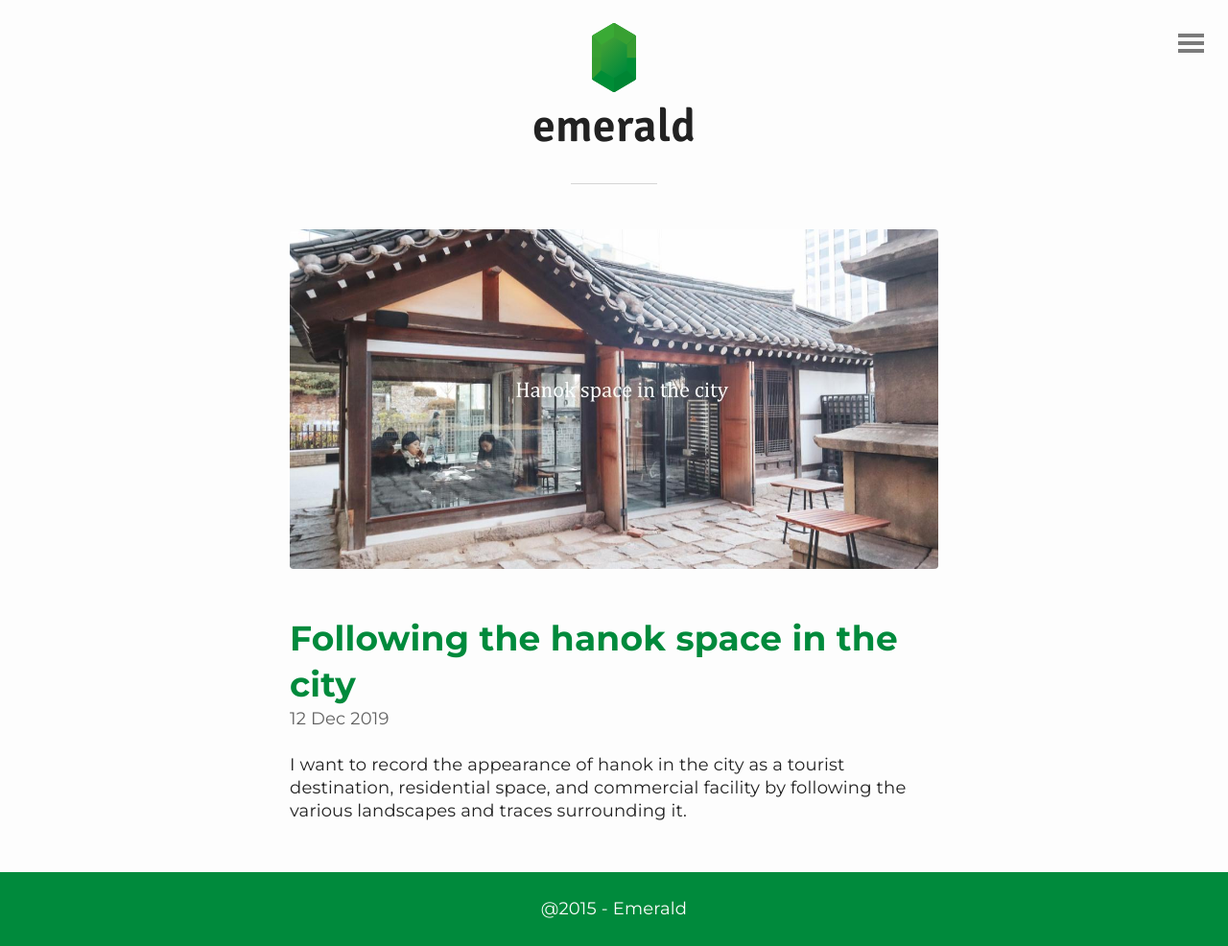
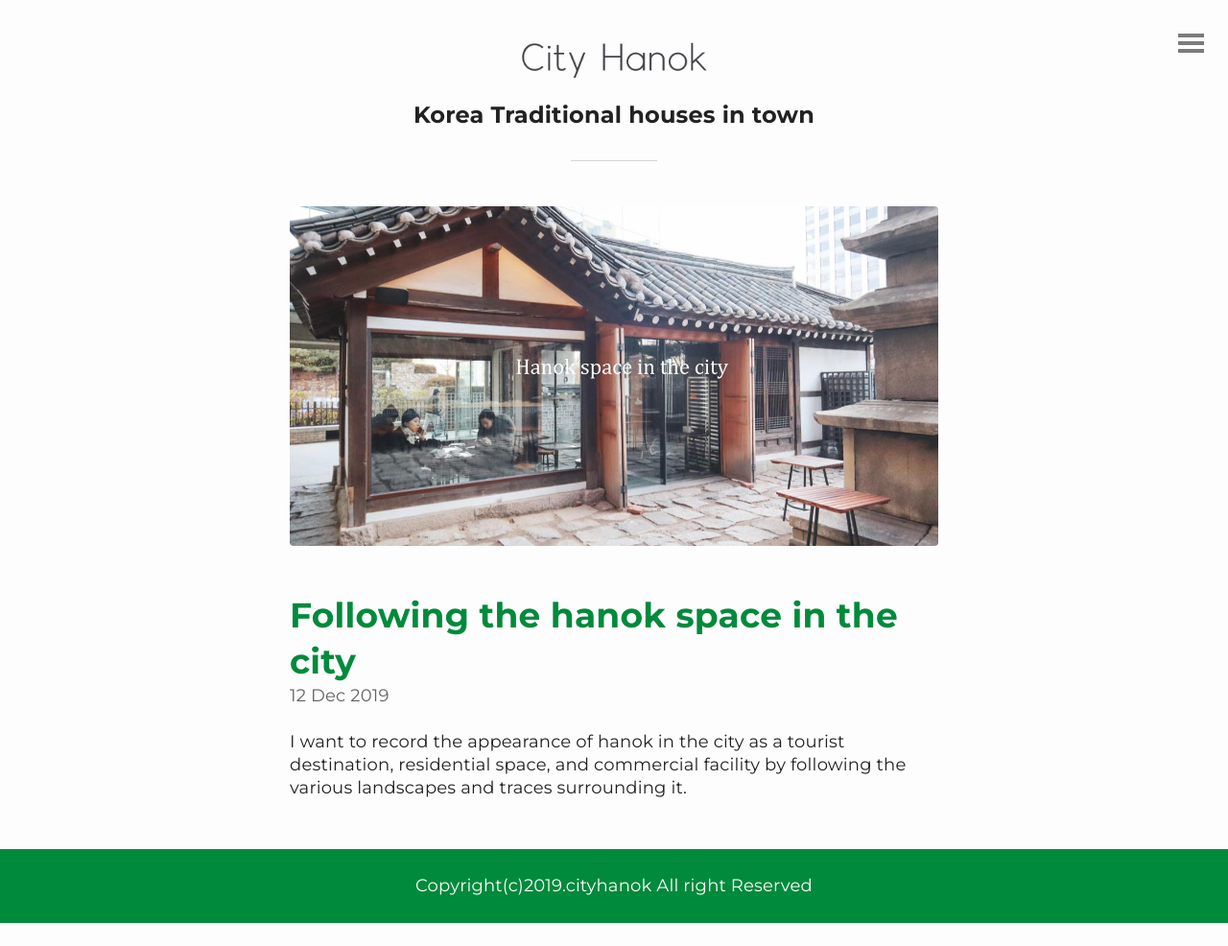
Before and after one commit to mang2111/city-hanok, a Jekyll site: the page built from index.html, in a window 1280 px wide. Shown: the whole page at 96% size. Built offline with Jekyll 4.4.1, drawn with Linux system fonts in a browser that asks for light colours; the list of posts is cut into pages by our own code; after the commit the page ends 962 px from its top, so only the background shows below that.

Commit message:
푸터, 헤더

```diff
--- a/_includes/footer.html
+++ b/_includes/footer.html
@@ -1 +1 @@
-<footer class="footer"><span>@2015 - Emerald</span></footer>
+<footer class="footer"><span> Copyright(c)2019.cityhanok All right Reserved </span></footer>
--- a/_includes/header.html
+++ b/_includes/header.html
@@ -1,6 +1,6 @@
 <header id="header">
 	<a href="{{ site.baseurl }}">
-		<img src="{{ "/img/emerald.svg" | prepend: site.baseurl | replace: '//', '/' }}" alt="Emerald Logo">
-	  <h1>emerald</h1>
+		<img src="{{ "/img/header-logo02.png" | prepend: site.baseurl | replace: '//', '/' }}" alt="cityhanok Logo">
+	  <h5>Korea Traditional houses in town</h5>
 	</a>
 </header>
```
Also changed, not shown: img/header-logo02.png (added).
